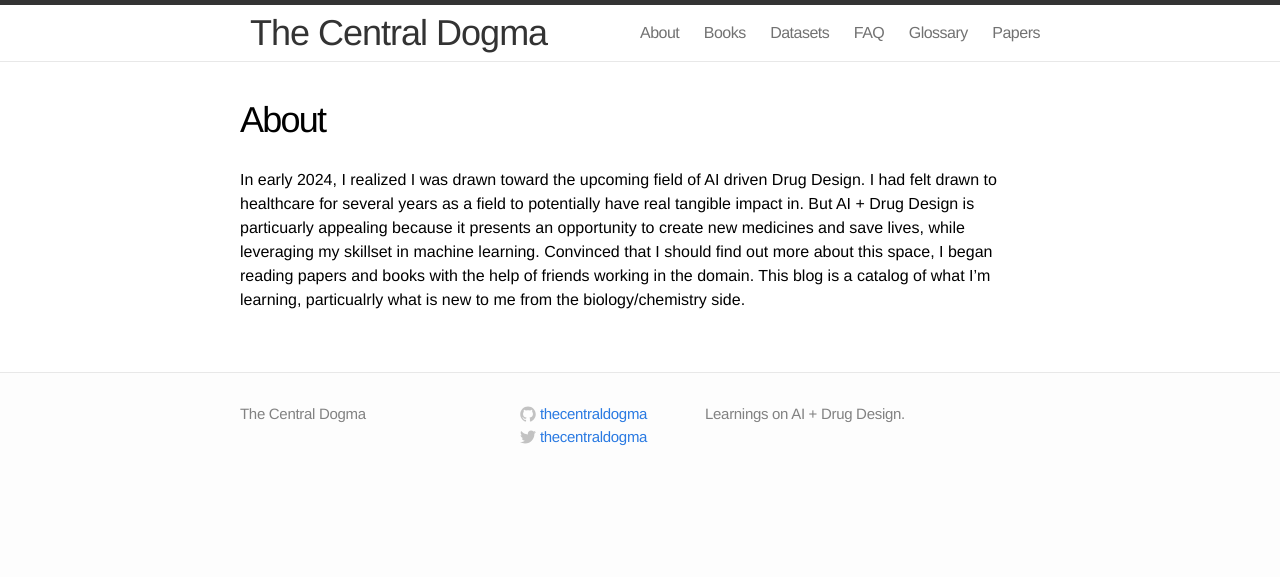
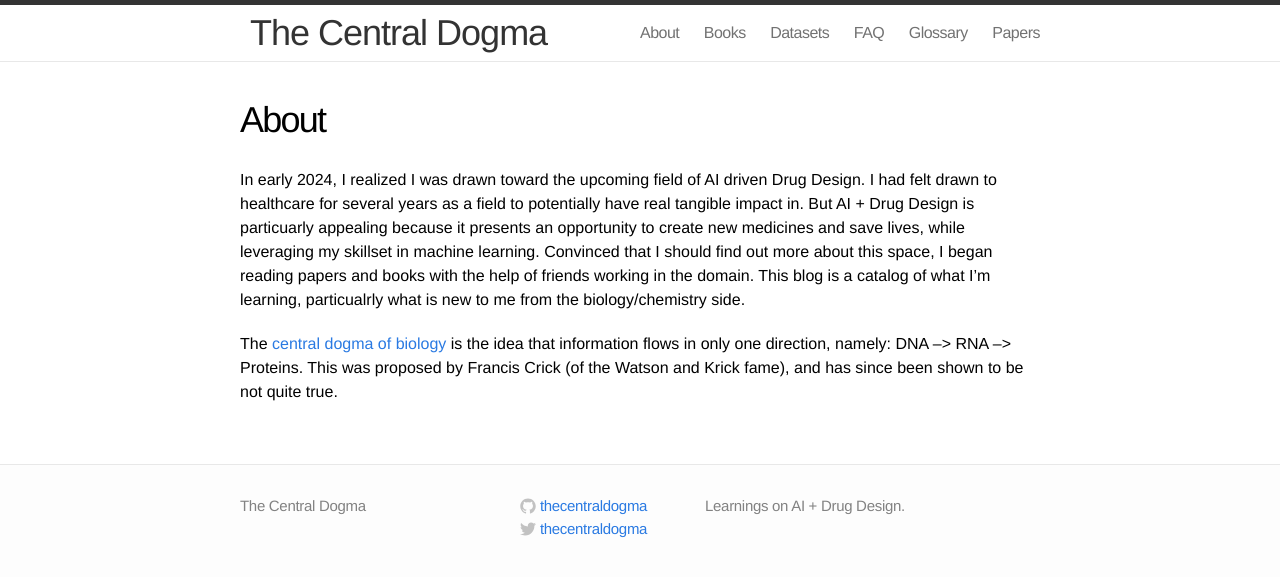
Before and after one commit to thecentraldogma/thecentraldogma.github.io, a Jekyll site: the page built from pages/about.md, in a window 1280 px wide. Shown: the top 577 px of the page. Built offline with Jekyll 4.4.1, drawn with Linux system fonts in a browser that asks for light colours.

Commit message:
about, papers

```diff
--- a/pages/about.md
+++ b/pages/about.md
@@ -5,3 +5,5 @@ includelink: true
 ---
 
 In early 2024, I realized I was drawn toward the upcoming field of AI driven Drug Design. I had felt drawn to healthcare for several years as a field to potentially have real tangible impact in. But AI + Drug Design is particuarly appealing because it presents an opportunity to create new medicines and save lives, while leveraging my skillset in machine learning. Convinced that I should find out more about this space, I began reading papers and books with the help of friends working in the domain. This blog is a catalog of what I'm learning, particualrly what is new to me from the biology/chemistry side.
+
+The [central dogma of biology](https://en.wikipedia.org/wiki/Central_dogma_of_molecular_biology) is the idea that information flows in only one direction, namely: DNA --> RNA --> Proteins. This was proposed by Francis Crick (of the Watson and Krick fame), and has since been shown to be not quite true.
```
Also changed, not shown: _posts/2024-03-22-protein-laguage-models.md (+4 -0 lines), drafts/2024-04-19-MSA.md (added, +8 -0 lines), pages/papers.md (+2 -0 lines).
